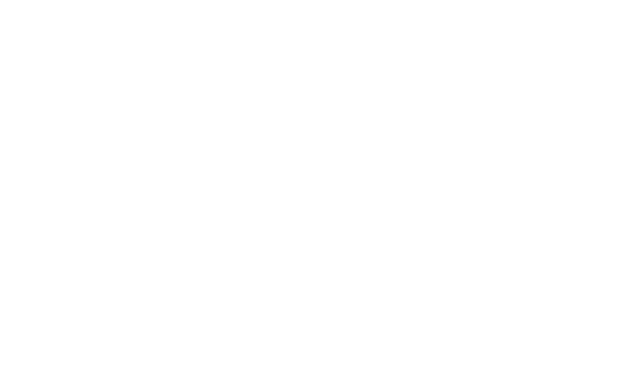
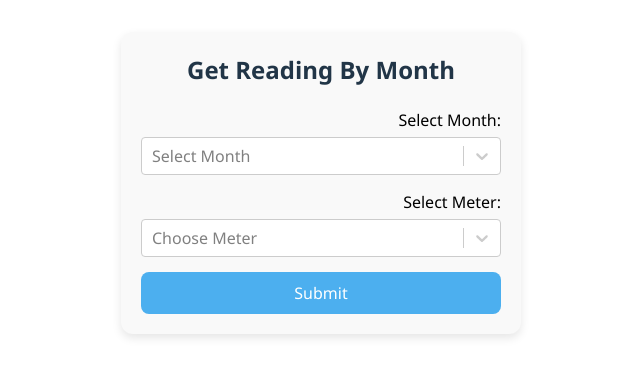
Before and after one commit to helloYash112/swastika, a React (Vite) app in the folder PowerReading-UI/: page /date-picker in a window 1280 px wide. Before the commit this address had no page. Shown: the part 217-594 px from the top of the page, without its empty margins (319-959 px from the left). Built offline with nearby package versions, Linux system fonts and the light colour scheme.

Commit message:
added month picker components

```diff
--- a/PowerReading-UI/src/App.jsx
+++ b/PowerReading-UI/src/App.jsx
@@ -10,6 +10,7 @@
 import Login from './components/Login.jsx';
 import Signup1 from './components/Signup1.jsx';
 import MeterReadings from './components/MeterReadings.jsx';
+import MeterReadingPicker from './components/MeterReadingPicker.jsx';
 
 
 
@@ -22,6 +23,7 @@
     <Route path='/add/mater' element={<MeterForm />}></Route>
     <Route path='/get/reading' element={<MeterReadings></MeterReadings>}></Route>
     <Route path='/login' element={<Login></Login>}></Route>
+    <Route path='/date-picker' element={<MeterReadingPicker />}></Route>
 
     </Routes>
   )
--- a/PowerReading-UI/src/api.js
+++ b/PowerReading-UI/src/api.js
@@ -15,6 +15,16 @@
  const METER = (id) => API.get(`/api/meters/${id}`);
  const READING = (id) => API.get(`/api/reading/${id}`);
  const userMeter=(id) =>API.get(`/api/meters/user${id}`);
+const fetchMeterData=(meterId,startDate,endDate) =>{
+  return API.get(`/api/reading/meter/${meterId}/data`,
+    {
+        params: {
+          startDate,
+          endDate,
+        },
+      }
+  )
+}
 //creating a user
  const addUser = ({ userName, userPassword }) => {
 
@@ -64,7 +74,8 @@
     USER,
     METER,
     READING,
-    userMeter
+    userMeter,
+    fetchMeterData
   },
   create :{
     addUser,
--- /dev/null
+++ b/PowerReading-UI/src/assets/months.js
@@ -0,0 +1,19 @@
+const now = new Date();
+const year = now.getFullYear();
+
+// helper to format as YYYY-MM-DD (like LocalDate)
+const formatLocalDate = (date) => {
+  return date.toISOString().split("T")[0];
+};
+
+const months = Array.from({ length: 12 }, (_, i) => {
+  const startDate = new Date(year, i, 1);
+  const endDate = new Date(year, i + 1, 1);
+
+  return {
+    startDate: formatLocalDate(startDate),
+    endDate: formatLocalDate(endDate)
+  };
+});
+
+export default months;
--- a/PowerReading-UI/src/components/Home.jsx
+++ b/PowerReading-UI/src/components/Home.jsx
@@ -6,10 +6,12 @@
 import { useNavigate } from "react-router-dom"
 
 
+
 export function Home(){
     const navigater=useNavigate();
     const {user}=useSelector(state=>state.user);
     const dispatch=useDispatch();
+
     //console.log("user",user);
     useEffect(()=>{
         let timer;
--- /dev/null
+++ b/PowerReading-UI/src/components/MeterReadingPicker.jsx
@@ -0,0 +1,95 @@
+import React, { useState } from "react";
+import Select from "react-select";
+import "./meterReadingPicker.css";
+import { useSelector,useDispatch } from "react-redux";
+import months from "../assets/months";
+import StatusAnimation from "./StatusAnimation";
+import { fetchMeterData } from "../userSlice";
+
+
+export default function MeterReadingPicker() {
+  const user = useSelector((state) => state.user?.user);
+  const meters = user?.meters || [];
+  const dispatch=useDispatch();
+  const [month, setMonth] = useState(null);
+  const [option, setOption] = useState(null);
+
+  const calendar = [
+    "January","February","March","April",
+    "May","June","July","August",
+    "September","October","November","December"
+  ];
+
+  //  Meter options
+  const options = meters.map((meter) => ({
+    value: meter.id,
+    label: meter.name,
+  }));
+
+  //  Month options (FIXED)
+  const monthOptions = months.map((m, idx) => ({
+    value: m.startDate,
+    label: calendar[idx],
+    endDate: m.endDate    // optional extra data
+  }));
+
+ const handleSubmit = async (e) => {
+  e.preventDefault();
+
+  const meterId = option?.value;
+  const startDate = month?.value;
+  const endDate = month?.endDate;
+
+  // guard check
+  if (!meterId || !startDate || !endDate) {
+    alert("Please select both meter and month");
+    return;
+  }
+
+  try {
+    const resultAction = await dispatch(
+      fetchMeterData({ meterId, startDate, endDate })
+    );
+
+  } catch (err) {
+    console.error(err);
+  }
+};
+
+  return (
+    <div className="form-container">
+      <h2 className="title">Get Reading By Month</h2>
+
+      <StatusAnimation />
+
+      <form onSubmit={handleSubmit}>
+
+        {/* Month Picker */}
+        <div className="form-group">
+          <label>Select Month:</label>
+          <Select
+            options={monthOptions}
+            value={month}
+            onChange={setMonth}
+            placeholder="Select Month"
+          />
+        </div>
+
+        {/* Meter Selector */}
+        <div className="form-group">
+          <label>Select Meter:</label>
+          <Select
+            options={options}
+            value={option}
+            onChange={setOption}
+            placeholder="Choose Meter"
+          />
+        </div>
+
+        <button type="submit" className="submit-btn">
+          Submit
+        </button>
+      </form>
+    </div>
+  );
+}
--- a/PowerReading-UI/src/components/MeterReadings.jsx
+++ b/PowerReading-UI/src/components/MeterReadings.jsx
@@ -47,6 +47,7 @@
     <div className="meter-readings">
       <BackButton></BackButton>
       <DownloadPDFButton selectedMeter={selectedMeter}></DownloadPDFButton>
+      <button onClick={()=>navigate('/date-picker')}>Get Reading By Month...</button>
       <Select
         options={options}
         value={selectedMeter}
--- /dev/null
+++ b/PowerReading-UI/src/components/meterReadingPicker.css
@@ -0,0 +1,49 @@
+.form-container {
+  max-width: 400px;
+  margin: 40px auto;
+  padding: 20px;
+  border-radius: 12px;
+  background-color: #f9f9f9;
+  box-shadow: 0 4px 10px rgba(0, 0, 0, 0.1);
+}
+
+.title {
+  text-align: center;
+  margin-bottom: 20px;
+}
+
+.lottie-container {
+  display: flex;
+  justify-content: center;
+  align-items: center;
+  height: 120px;
+  margin-bottom: 20px;
+  background-color: #eef2f7;
+  border-radius: 8px;
+}
+
+.form-group {
+  margin-bottom: 15px;
+}
+
+.form-group label {
+  display: block;
+  margin-bottom: 5px;
+  font-weight: 500;
+}
+
+.submit-btn {
+  width: 100%;
+  padding: 10px;
+  border: none;
+  border-radius: 8px;
+  background-color: #4cafef;
+  color: white;
+  font-size: 16px;
+  cursor: pointer;
+  transition: background-color 0.3s;
+}
+
+.submit-btn:hover {
+  background-color: #3a9edc;
+}
--- a/PowerReading-UI/src/userSlice.js
+++ b/PowerReading-UI/src/userSlice.js
@@ -91,6 +91,24 @@
   },
 );
 
+//getting reading by selecting moth
+export const fetchMeterData = createAsyncThunk(
+  "meter/fetchMeterData",
+  async ({ meterId, startDate, endDate }, { rejectWithValue }) => {
+    try {
+      const response = await userApi.getById.fetchMeterData(meterId, startDate, endDate);
+
+      return {
+        meterId,
+        readings: response.data,
+      };
+    } catch (error) {
+      return rejectWithValue(
+        error.response?.data || "Something went wrong"
+      );
+    }
+  }
+);
 const userSlice = createSlice({
   name: "user",
   initialState: {
@@ -194,6 +212,27 @@
       .addCase(createMeter.rejected, (state, action) => {
         state.status = "error";
         state.error = action.payload;
+      })
+      .addCase(fetchMeterData.pending, (state) => {
+        state.status = "loading";
+        state.error = null;
+      })
+      .addCase(fetchMeterData.fulfilled, (state, action) => {
+        state.status = "success";
+
+        const { meterId, readings } = action.payload;
+
+        const meter = state.user?.user?.meters?.find(
+          (m) => m.id === meterId
+        );
+
+        if (meter) {
+          meter.readings = readings;
+        }
+      })
+      .addCase(fetchMeterData.rejected, (state, action) => {
+        state.status = "error";
+        state.error = action.payload;
       });
 },
 });
```
Lines whose indentation alone changed are shown as unchanged.
